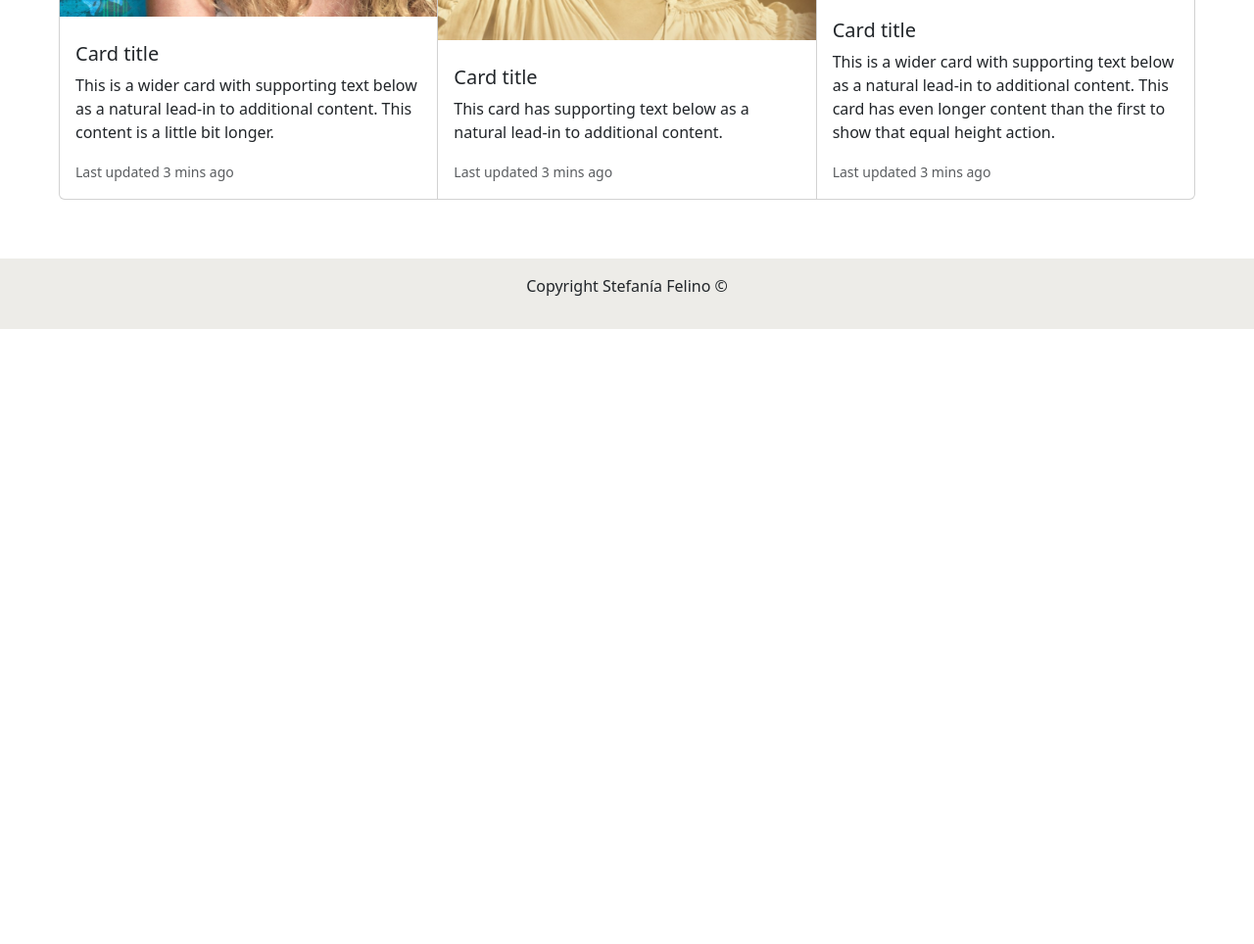
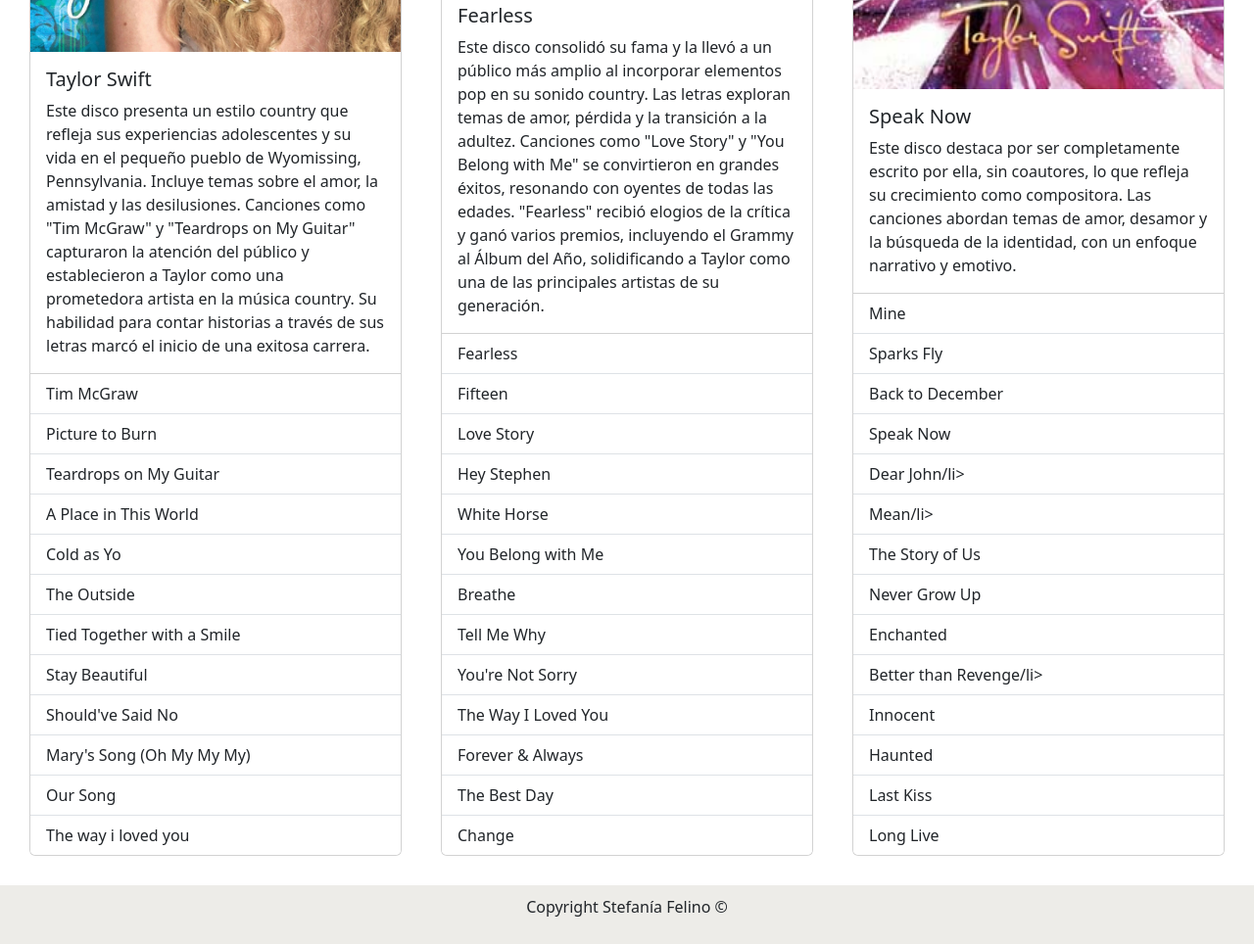
Before and after one commit to stefania22/PreEntrega3Felino, a plain HTML site: page pages/discografia.html in a window 1280 px wide. Shown: the part 654-1618 px from the top of the page at 98% size. Before the commit the page ends 990 px from the top, so only its background shows below. Drawn offline with nearby package versions, Linux system fonts and the light colour scheme.

Commit message:
se realizaron más cambios

```diff
--- a/css/estilos.css
+++ b/css/estilos.css
@@ -21,30 +21,43 @@
 
     width: 100%;
 
+}
 
+main{
+
+  grid-template-columns: 1fr;
+
+  row-gap: 2rem;
+  align-content: center;
 
 
 }
 
+
+
 /* Parrafo */
 
+.texto-inicio{
 
+    text-align: center;
+    padding: 20px;
+}
 
 
 
     /* Eras Tour */
 
+    /* Tablas */
 
+    .container{
 
+        text-align: center;
+    }
 
-    /* Banner */
-
-
-
-    /* Tablas */
    th{
     padding: 50px;
     text-transform: uppercase;
+    text-align: center;
 
    }
 
@@ -54,7 +67,7 @@
    }
 
    a{
-    padding: 50px;
+    padding: 200px;
    }
 
 
@@ -62,59 +75,32 @@
    /* Discografia */
 
 
-
-
-   .cards-container{
+.cards{
     display: flex;
-    padding: 60px;
-    gap: 30px;
     justify-content: center;
-
-   }
-
-   .card{
-    color: #625548;
-    border-radius: 30px;
-    display: flex;
-    flex-direction: column;
-    gap: 10px;
-
-   }
-
-   .informacion{
-    padding: 0 20px 20px 20px;
-    margin-bottom: 20px;
-    font-size: smaller;
-
-   }
-
-
-   .disco-1-imagen{
-    width: 300px;
-
+    margin: 30px;
+    gap:40px;
 
 }
 
 
 
+.discografia{
+    text-align: center;
+}
+
+
     /* Multimedia */
     /* Imagenes galeria */
 
-    main{
-        /* margin: 30px 30px; */
-        /* display: grid;  */
+    .contenedor{
+          margin: 1.8rem 1.8rem;
+          display: grid;
         grid-template-columns: 1fr;
-
-        row-gap: 2rem;
+        grid-template-rows: repeat(3 20%);
+        row-gap: 1.5rem;
         align-content: center;
 
-    }
-
-    .contenedor{
-        display: grid;
-        grid-template-columns: 1fr;
-        row-gap: 2rem;
-        align-content: center;
 
     }
 
@@ -124,6 +110,10 @@
         width: 100%;
         height: 100%;
         object-fit: cover;
+
+
+
+
     }
 
     main .img-dos, main .img-cinco{
@@ -154,28 +144,36 @@
     padding-bottom: 1%;
 }
 
+.left{
+    text-align: left;
+}
+
 /* estilos del footer */
 
     footer{
         text-align: center;
         background-color: #EDECE8;
-        padding: 1rem;
-
+        padding: 10px;
 
     }
 
            /* estilos de tablet */
 
+
+
 @media screen and (min-width:600px){
-    main{
+    header{
+        justify-content: space-between;
 
+    }
+
+    .contenedor{
         grid-template-columns: repeat(2, 1fr);
         grid-template-rows: repeat(2, 40%);
         column-gap: 1.5rem;
-
     }
 
-    main .img-cuatro{
+    .contenedor, .img-cuatro{
         grid-column: span 2;
     }
 
@@ -183,27 +181,29 @@
 
     /* estilos de desktop */
 
+
 @media screen and (min-width:1024px){
-        main .img-dos, main .img-cinco{
+    .contenedor .img-dos, .contenedor .img-cinco{
         display: block;
     }
 
-        main{
+    .contenedor{
         grid-template-columns: repeat(3, 1fr);
         grid-template-rows: 30% 30% 20%;
     }
 
-        main .img-uno, main .img-tres{
+    .contenedor .img-uno, .contenedor .img-tres{
         grid-row: span 2;
+
     }
 
-        main .img-dos, main .img-cuatro{
+    .contenedor .img-dos, .contenedor .img-cuatro{
         grid-column: span 1;
     }
 
-        main .img-cinco{
+    .contenedor .img-cinco{
+
 
         grid-column: span 3;
     }
-
 }
--- a/pages/discografia.html
+++ b/pages/discografia.html
@@ -53,41 +53,93 @@
     </header>
 <body>
     <main>
-        <section>
+        <section class="discografia">
             <h1>Discografía</h1>
-            <p>Lorem, ipsum dolor sit amet consectetur adipisicing elit. Doloremque, hic eum eaque iusto quasi quibusdam, in ipsa fugit voluptatum, ut amet quod corporis fuga! Unde sapiente eligendi ipsa soluta voluptatum.</p>
+            <p>Taylor Swift es una de las artistas más influyentes de su generación, conocida por su capacidad para contar historias a través de sus letras y su evolución musical constante. Desde sus inicios en el country hasta su incursión en el pop y más allá, cada uno de sus álbumes refleja un capítulo diferente de su vida y carrera. A lo largo de los años, ha explorado una amplia gama de temas, desde el amor y la desilusión hasta la auto-reflexión y el empoderamiento. En esta sección, te invitamos a descubrir su discografía, donde cada álbum cuenta una historia única y ofrece una mirada profunda a su crecimiento como artista.</p>
         </section>
 
-        <section class="cards-container">
 
-          <div class="card-group">
-            <div class="card">
+        <div class="cards">
+        <div class="card" style="width: 30rem;">
           <img src="../img/disco-1.webp" class="card-img-top" alt="...">
           <div class="card-body">
-                <h5 class="card-title">Card title</h5>
-                <p class="card-text">This is a wider card with supporting text below as a natural lead-in to additional content. This content is a little bit longer.</p>
-                <p class="card-text"><small class="text-body-secondary">Last updated 3 mins ago</small></p>
+            <h5 class="card-title">Taylor Swift</h5>
+            <p class="card-text"> Este disco presenta un estilo country que refleja sus experiencias adolescentes y su vida en el pequeño pueblo de Wyomissing, Pennsylvania. Incluye temas sobre el amor, la amistad y las desilusiones. Canciones como "Tim McGraw" y "Teardrops on My Guitar" capturaron la atención del público y establecieron a Taylor como una prometedora artista en la música country. Su habilidad para contar historias a través de sus letras marcó el inicio de una exitosa carrera.</p>
           </div>
+
+          <ul class="list-group list-group-flush">
+            <li class="list-group-item">Tim McGraw</li>
+            <li class="list-group-item">Picture to Burn</li>
+            <li class="list-group-item">Teardrops on My Guitar</li>
+            <li class="list-group-item">A Place in This World</li>
+            <li class="list-group-item">Cold as Yo</li>
+            <li class="list-group-item">The Outside</li>
+            <li class="list-group-item">Tied Together with a Smile</li>
+            <li class="list-group-item">Stay Beautiful</li>
+            <li class="list-group-item">Should've Said No</li>
+            <li class="list-group-item">Mary's Song (Oh My My My)</li>
+            <li class="list-group-item">Our Song </li>
+            <li class="list-group-item">The way i loved you</li>
+
+
+          </ul>
+
         </div>
-            <div class="card">
+
+        <div class="card" style="width: 30rem;">
           <img src="../img/disco-2.jpg" class="card-img-top" alt="...">
           <div class="card-body">
-                <h5 class="card-title">Card title</h5>
-                <p class="card-text">This card has supporting text below as a natural lead-in to additional content.</p>
-                <p class="card-text"><small class="text-body-secondary">Last updated 3 mins ago</small></p>
+            <h5 class="card-title">Fearless</h5>
+            <p class="card-text"> Este disco consolidó su fama y la llevó a un público más amplio al incorporar elementos pop en su sonido country. Las letras exploran temas de amor, pérdida y la transición a la adultez. Canciones como "Love Story" y "You Belong with Me" se convirtieron en grandes éxitos, resonando con oyentes de todas las edades. "Fearless" recibió elogios de la crítica y ganó varios premios, incluyendo el Grammy al Álbum del Año, solidificando a Taylor como una de las principales artistas de su generación.</p>
           </div>
+          <ul class="list-group list-group-flush">
+            <li class="list-group-item">Fearless</li>
+            <li class="list-group-item">Fifteen</li>
+            <li class="list-group-item">Love Story</li>
+            <li class="list-group-item">Hey Stephen</li>
+            <li class="list-group-item">White Horse</li>
+            <li class="list-group-item">You Belong with Me</li>
+            <li class="list-group-item">Breathe</li>
+            <li class="list-group-item">Tell Me Why</li>
+            <li class="list-group-item">You're Not Sorry</li>
+            <li class="list-group-item">The Way I Loved You</li>
+            <li class="list-group-item">Forever & Always </li>
+            <li class="list-group-item">The Best Day</li>
+            <li class="list-group-item">Change</li>
+
+
+          </ul>
+
         </div>
-            <div class="card">
+
+        <div class="card" style="width: 30rem;">
           <img src="../img/disco-3.jpg" class="card-img-top" alt="...">
           <div class="card-body">
-                <h5 class="card-title">Card title</h5>
-                <p class="card-text">This is a wider card with supporting text below as a natural lead-in to additional content. This card has even longer content than the first to show that equal height action.</p>
-                <p class="card-text"><small class="text-body-secondary">Last updated 3 mins ago</small></p>
+            <h5 class="card-title">Speak Now</h5>
+            <p class="card-text"> Este disco destaca por ser completamente escrito por ella, sin coautores, lo que refleja su crecimiento como compositora. Las canciones abordan temas de amor, desamor y la búsqueda de la identidad, con un enfoque narrativo y emotivo.</p>
           </div>
-            </div>
+          <ul class="list-group list-group-flush">
+            <li class="list-group-item">Mine</li>
+            <li class="list-group-item">Sparks Fly</li>
+            <li class="list-group-item">Back to December</li>
+            <li class="list-group-item">Speak Now</li>
+            <li class="list-group-item">Dear John/li>
+            <li class="list-group-item">Mean/li>
+            <li class="list-group-item">The Story of Us</li>
+            <li class="list-group-item">Never Grow Up</li>
+            <li class="list-group-item">Enchanted</li>
+            <li class="list-group-item">Better than Revenge/li>
+            <li class="list-group-item">Innocent</li>
+            <li class="list-group-item">Haunted</li>
+            <li class="list-group-item">Last Kiss</li>
+            <li class="list-group-item">Long Live</li>
+
+
+          </ul>
+
         </div>
 
-
+          </div>
         </section>
 
 
```
Also changed, not shown: index.html (+11 -5 lines), pages/contacto.html (+1 -0 lines), pages/eras-tour.html (+2 -2 lines), img/banner-eras-tour.jpg, img/foto-3.jpeg. Lines whose indentation alone changed are shown as unchanged.
